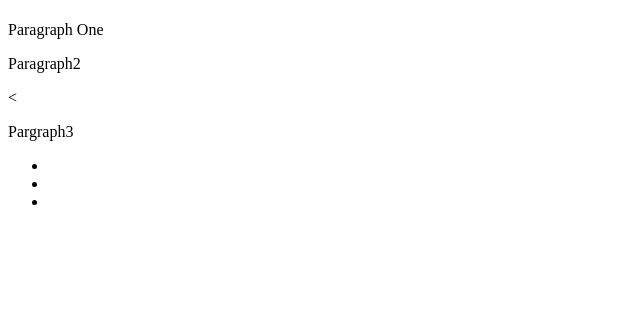
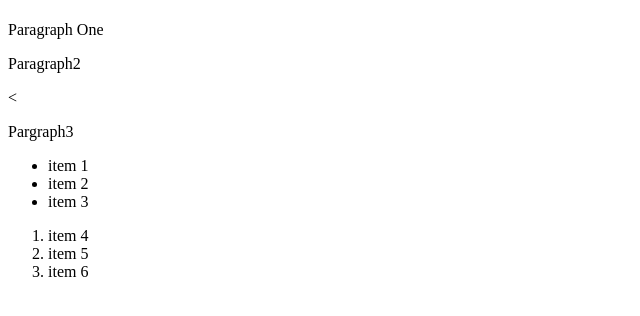
Before and after one commit to DaleTheWhale/practice-run, a plain HTML site: page practice 1/index.html in a window 1280 px wide. Shown: the whole page, without its empty margins (0-640 px from the left). Drawn offline with Linux system fonts and the light colour scheme.

Commit message:
Update index.html
just figuring stuff out

```diff
--- a/practice 1/index.html
+++ b/practice 1/index.html
@@ -12,10 +12,15 @@
   <p>Paragraph2</p>
   <<p>Pargraph3</p>
   <ul>
-    <li></li>
-    <li></li>
-    <li></li>
+    <li>item 1</li>
+    <li>item 2</li>
+    <li>item 3</li>
   </ul>
+  <ol>
+    <li>item 4</li>
+    <li>item 5</li>
+    <li>item 6</li>
+  </ol>
   <div></div>
   <span></span>
 
```
